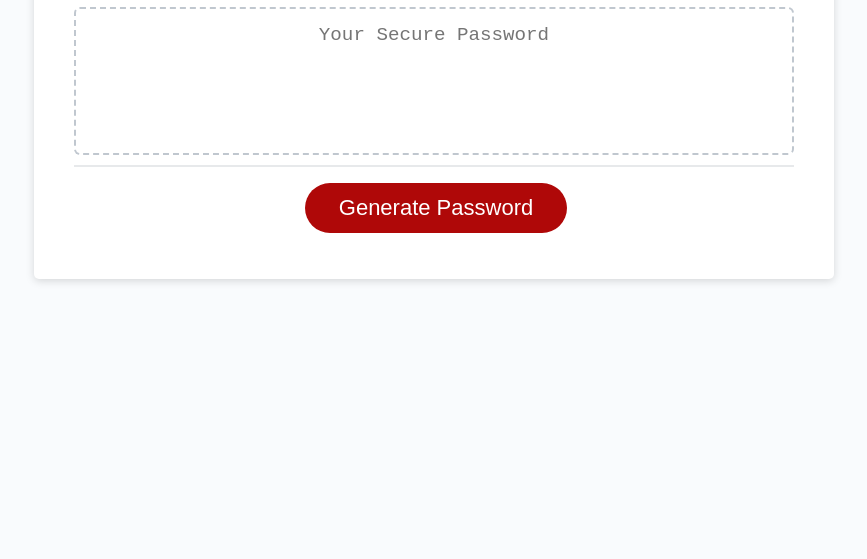
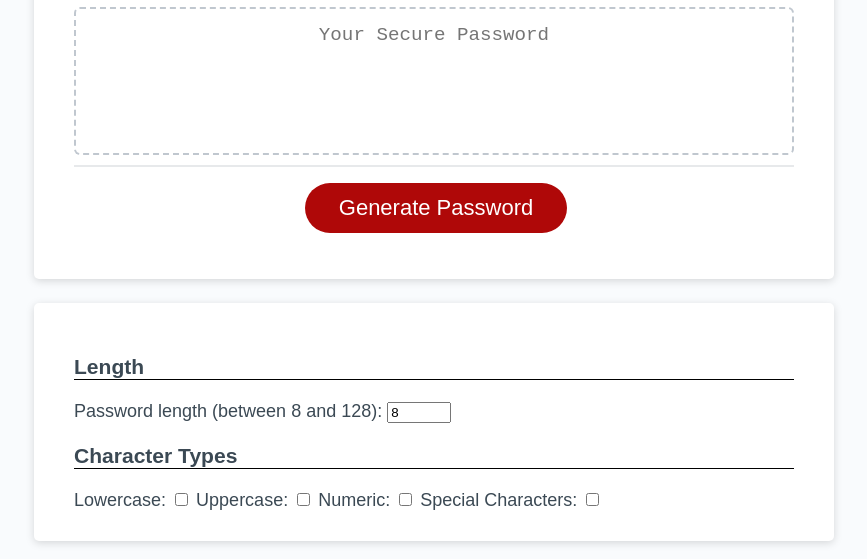
Before and after one commit to Opeezy/password-generator, a plain HTML site: page Develop/index.html in a window 1280 px wide. Shown: the part 241-800 px from the top of the page, without its empty margins (206-1073 px from the left). Drawn offline with Linux system fonts and the light colour scheme.

Commit message:
added form

```diff
--- a/Develop/index.html
+++ b/Develop/index.html
@@ -38,6 +38,20 @@
         <input type="checkbox" name="Special" id="" class="checkbox">
         <label for="Special">Special</label>
       </div>
+      <form id="prompts">
+        <h3>Length</h3>
+        <label for="plength">Password length (between 8 and 128):</label>
+        <input value="8" max="128" min="8" type="number" id="plength" name="plength">
+        <h3>Character Types</h3>
+        <label for="lcase">Lowercase:</label>
+        <input type="checkbox" id="lcase" name="lcase">
+        <label for="ucase">Uppercase:</label>
+        <input type="checkbox" id="ucase" name="ucase">
+        <label for="numeric">Numeric:</label>
+        <input type="checkbox" id="numeric" name="numeric">
+        <label for="special">Special Characters:</label>
+        <input type="checkbox" id="special" name="special">
+      </form>
     </div>
     <script src="script.js"></script>
   </body>
--- a/Develop/script.js
+++ b/Develop/script.js
@@ -2,26 +2,11 @@
 var generateBtn = document.querySelector("#generate");
 
 function generatePassword() {
-  let valid = false;
-  while (!valid) {
-    let passwordLength = prompt("Please enter your desired password length (8-128)");
-    var passwordInt = parseInt(passwordLength)
-    console.log(passwordInt)
-
-    if (passwordInt >= 8 && passwordInt <= 128) {
-      alert("Choose at least one special character to include in your password!")
-
-      document.getElementById("character-prompt").style.display = "flex";
-      document.getElementById("character-prompt").style.direction = "row";
-      valid = true;
-    } else {
-      alert("Please choose a number between 8 and 128!")
-    }
-  }
 }
 
 // Write password to the #password input
 function writePassword() {
+  document.getElementById("character-prompt").style.display = "none";
   var password = generatePassword();
   var passwordText = document.querySelector("#password");
 
--- a/Develop/style.css
+++ b/Develop/style.css
@@ -136,6 +136,23 @@ button[disabled] {
   flex: 1;
 }
 
+#prompts {
+  background-color: hsl(0, 0%, 100%);
+  border-radius: 5px;
+  border-width: 1px;
+  box-shadow: rgba(0, 0, 0, 0.15) 0px 2px 8px 0px;
+  color: hsl(206, 17%, 28%);
+  font-size: 18px;
+  margin: 0 auto;
+  margin-top: 2%;
+  max-width: 800px;
+  padding: 30px 40px;
+}
+
+#prompts h3 {
+  border-bottom: 1px solid black;
+}
+
 @media (max-width: 690px) {
   .btn {
     font-size: 1rem;
```
